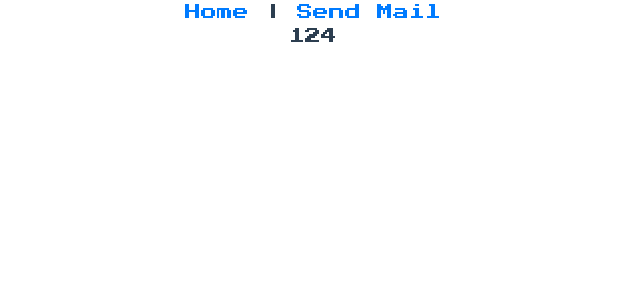
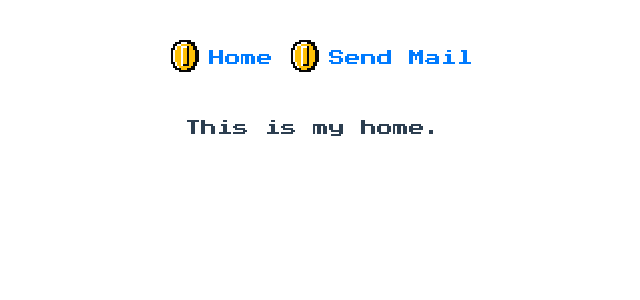
Before and after one commit to wtg42/mse_ses_smtp_vue, a Vue app: page / in a window 1280 px wide. Shown: the top 300 px of the page, without its empty margins (327-967 px from the left). Built offline with nearby package versions, Linux system fonts and the light colour scheme.

Commit message:
### 多項調整 - 新增從 json-server 吐 ip 給 BasicTextForm.vue - 自行改從<head>區塊引用 - 導航列調整

```diff
--- /dev/null
+++ b/db.json
@@ -0,0 +1,6 @@
+{
+    "IPList": [
+        "192.168.91.73",
+        "192.168.91.172"
+    ]
+}
--- a/package.json
+++ b/package.json
@@ -10,6 +10,7 @@
     "@tailwindcss/postcss7-compat": "^2.2.17",
     "autoprefixer": "^9",
     "core-js": "^3.6.5",
+    "json-server": "^0.17.0",
     "nes.css": "^2.3.0",
     "postcss": "^7",
     "tailwindcss": "npm:@tailwindcss/postcss7-compat@^2.2.17",
@@ -21,6 +22,8 @@
     "@vue/cli-plugin-router": "~4.5.0",
     "@vue/cli-service": "~4.5.0",
     "@vue/compiler-sfc": "^3.0.0",
+    "stylelint": "^14.0.1",
+    "stylelint-config-standard": "^23.0.0",
     "vue-cli-plugin-tailwind": "~2.2.17"
   }
 }
--- a/public/index.html
+++ b/public/index.html
@@ -5,6 +5,7 @@
     <meta http-equiv="X-UA-Compatible" content="IE=edge">
     <meta name="viewport" content="width=device-width,initial-scale=1.0">
     <link rel="icon" href="<%= BASE_URL %>favicon.ico">
+    <link rel="stylesheet" href="https://fonts.googleapis.com/css?family=Press+Start+2P">
     <title><%= htmlWebpackPlugin.options.title %></title>
   </head>
   <body>
--- a/src/App.vue
+++ b/src/App.vue
@@ -1,14 +1,14 @@
 <template>
-  <div id="nav">
-    <router-link to="/">Home</router-link> |
-    <router-link to="/">Send Mail</router-link>
-  </div>
+    <ul class="">
+      <div class="flex flex-row justify-center items-center mt-10">
+      <div class="ml-4"><i class="nes-icon coin"></i></div><div class="ml-2"><router-link :to="{ name:'Home' }">Home</router-link></div>
+      <div class="ml-4"><i class="nes-icon coin"></i></div><div class="ml-2"><router-link :to="{ name:'SendMailToMSE' }">Send Mail</router-link></div>
+      </div>
+    </ul>
   <router-view/>
 </template>
 
 <style>
-
-@import url("https://fonts.googleapis.com/css?family=Press+Start+2P");
 #app {
   font-family: "Press Start 2P", Avenir, Helvetica, Arial, sans-serif;
   -webkit-font-smoothing: antialiased;
--- a/src/Components/BasicTextForm.vue
+++ b/src/Components/BasicTextForm.vue
@@ -1,7 +1,5 @@
     <template>
 <div id="nesscss">
-    <div class="flex">
-    </div>
     <form @submit.prevent="handleSubmit()">
     <div class="nes-container with-title mx-20 mt-10 mb-10">
         <h3 class="title">Send Mail With Basic Text</h3>
@@ -38,18 +36,18 @@
 </template>
 
 <script>
-// import SubmitBtn from "@Components/SubmitBtn.vue";
 import { ref } from "vue";
 
 export default {
   props:['ipList'],
-  setup(props) {
+  setup() {
     const senderEmail = ref("weitingshih@softnext.com.tw")
     const receiverEmail = ref("weitingshih@rd01.softnext.com.tw")
     const subject = ref("test mail")
     const contents = ref("this is default contents.")
     const selected = ref('192.168.91.172')
-    const formData = useForm({
+    // const selected = ref(props.ipList)
+    const formData = ref({
         senderEmail: String,
         receiverEmail: String,
         subject: String,
--- a/src/router/index.js
+++ b/src/router/index.js
@@ -1,6 +1,6 @@
 import { createRouter, createWebHistory } from 'vue-router'
 import Home from '../views/Home.vue'
-import SendMailToMSE from '../views/SendMailToMSE'
+import SendMailToMSE from '../views/SendMailToMSE.vue'
 
 const routes = [
   {
@@ -10,7 +10,7 @@ const routes = [
   },
   {
     path: '/sendMailToMSE',
-    name: 'sendMailToMSE',
+    name: 'SendMailToMSE',
     component: SendMailToMSE
   }
 ]
--- a/src/views/Home.vue
+++ b/src/views/Home.vue
@@ -1,8 +1,8 @@
 <template>
-  <div class="home">
-    <div class="">
-      <p>124</p>
-    </div>
+  <div class="home mt-10">
+    <ul>
+      <li>This is my home.</li>
+    </ul>
   </div>
 </template>
 
--- a/src/views/SendMailToMSE.vue
+++ b/src/views/SendMailToMSE.vue
@@ -2,23 +2,37 @@
   <div class="py-12">
     <div class="max-w-7xl mx-auto sm:px-6 lg:px-8">
       <div class="bg-white overflow-hidden shadow-xl sm:rounded-lg">
-        <BasicTextForm :ip-list="ipList" />
+        <BasicTextForm :ipList="ipList" />
       </div>
     </div>
   </div>
 </template>
 
 <script>
-import BasicTextForm from "@/Components/BasicTextForm.vue";
+import BasicTextForm from "@/components/BasicTextForm.vue";
+import { ref } from 'vue';
 
 export default {
   name: "SendMailToMSE",
-  props: ["ipList"],
   components: {
     BasicTextForm,
   },
-  setup(props) {
-    console.log(props.ipList);
-  },
-};
+  setup() {
+    const ipList = ref([])
+    const error = ref(null)
+    const load = async function() {
+      try {
+        let data = await fetch('http://localhost:3004/IPList')
+        if (!data.ok) {
+          throw new Error(data.statusText)
+        }
+        ipList.value = await data.json()
+      } catch (err) {
+        error.value = err.message
+      }
+    }
+    load()
+    return { ipList, error }
+  }
+}
 </script>
```
Also changed, not shown: jsconfig.json (+10 -2 lines), 1 other file (tests, documents, lock files or other folders).
